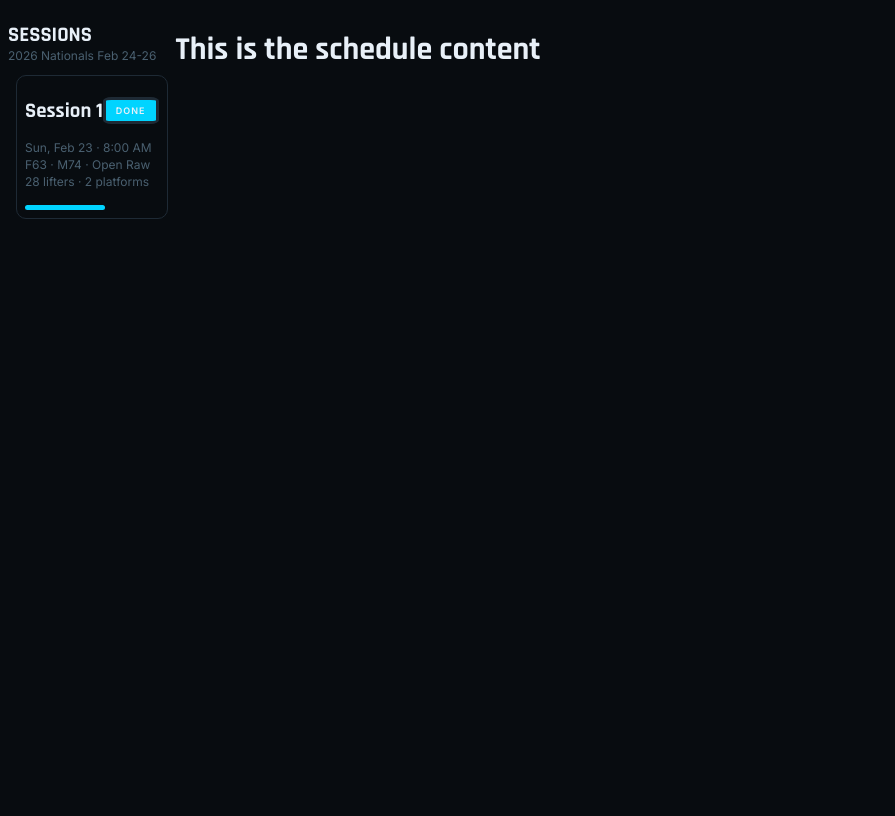
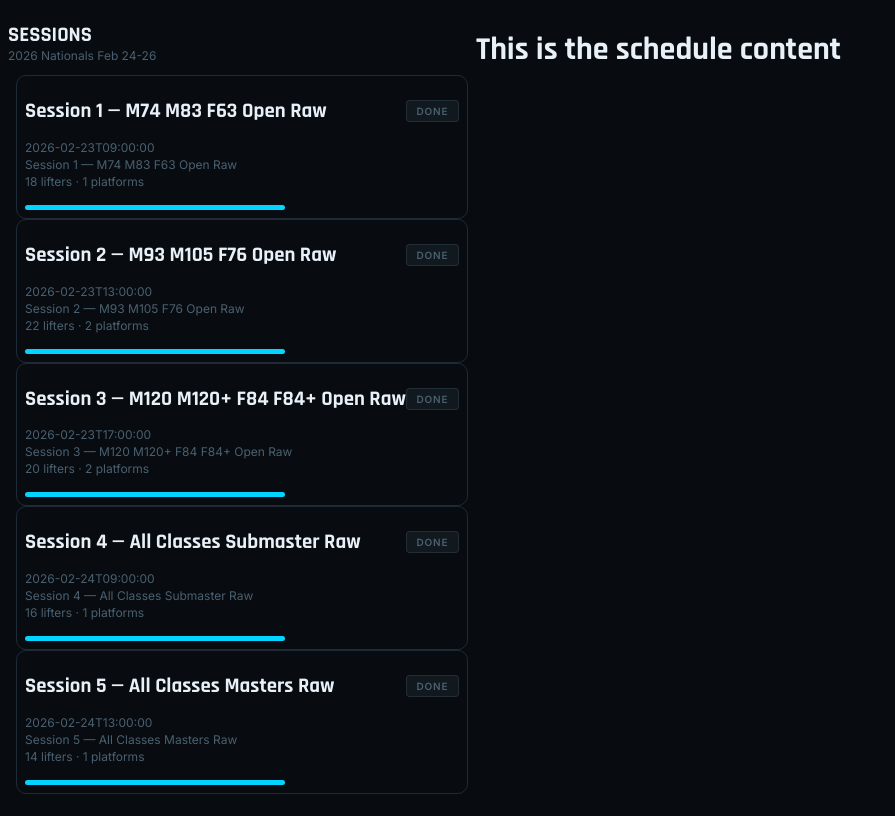
Before and after one commit to kbongco/meet-lifting-track, a Next.js app: page /schedule in a window 1280 px wide. Shown: the whole page, without its empty margins (0-895 px from the left). Built offline with nearby package versions, Linux system fonts and the light colour scheme.

Commit message:
added dynamic rendering for the card

```diff
--- a/Components/component-props.ts
+++ b/Components/component-props.ts
@@ -65,8 +65,8 @@ export interface ScheduleCardProps{
   sessionNumber: string;
   scheduleDate: string;
   weightDivision: string;
-  totalLifters: string;
-  totalPlatforms: string;
+  totalLifters?: string | number;
+  totalPlatforms: string | number;
 }
 
 export type ButtonStyle = "primary" | "secondary" | "good" | "bad" | "danger"
--- a/Components/ui/ScheduleCard/ScheduleCard.tsx
+++ b/Components/ui/ScheduleCard/ScheduleCard.tsx
@@ -1,18 +1,21 @@
+import { ScheduleCardProps } from '@/Components/component-props';
+import Badge from '../Badge/Badge';
 import ScheduleProgress from '../ScheduleProgress/ScheduleProgress';
-import ScheduleStatus from '../ScheduleStatus/ScheduleStatus';
 import './ScheduleCard.scss';
 
-export default function ScheduleCards() {
+export default function ScheduleCards({sessionNumber, scheduleDate, weightDivision, totalLifters, totalPlatforms}:ScheduleCardProps) {
   return (
     <div className='chbi-lifting-schedule-card-container'>
       <div className='chbi-lifting-schedule-header-container'>
-      <h1 className='chbi-lifting-schedule-header '>Session 1</h1>
-        <ScheduleStatus />
+        <h1 className='chbi-lifting-schedule-header '>{sessionNumber}</h1>
+        {/* <ScheduleStatus /> */}
+        <Badge
+        children='done'/>
         </div>
       <div className='chbi-lifting-schedule-info'>
-        <p className='chbi-lifting-info'>Sun, Feb 23 · 8:00 AM</p>
-        <p className='chbi-lifting-info'>F63 · M74 · Open Raw</p>
-        <p className='chbi-lifting-info'>28 lifters · 2 platforms</p>
+        <p className='chbi-lifting-info'>{scheduleDate}</p>
+        <p className='chbi-lifting-info'>{weightDivision}</p>
+        <p className='chbi-lifting-info'>{totalLifters} lifters · {totalPlatforms} platforms</p>
       </div>
       <ScheduleProgress/>
     </div>
--- a/Components/ui/ScheduleStatus/ScheduleStatus.scss
+++ /dev/null
@@ -1,20 +0,0 @@
-@import "../../../app/styles/globals.scss";
-@import "../../../app/styles/variables.scss";
-
-.chbi-lifting-schedule-status {
-  display: flex;
-  align-items: center;
-  border: 3px $color-border solid;
-  border-radius: 15%;
-  height: 70%;
-  padding: 3px;
-  background-color: $color-accent;
-  .chbi-lifting-schedule-text {
-    font-size: 9px;
-    font-weight: $weight-body-semibold; // 600
-    letter-spacing: 1px;
-    padding: 2px 7px;
-    border-radius: 3px;
-    text-transform: uppercase;
-  }
-}
--- a/Components/ui/ScheduleStatus/ScheduleStatus.tsx
+++ /dev/null
@@ -1,9 +0,0 @@
-import './ScheduleStatus.scss';
-
-export default function ScheduleStatus() {
-  return (
-    <div className='chbi-lifting-schedule-status'>
-     <span className='chbi-lifting-schedule-text'>done</span>
-    </div>
-  )
-}
--- a/app/schedule/ScheduleSideBar/ScheduleSideBar.tsx
+++ b/app/schedule/ScheduleSideBar/ScheduleSideBar.tsx
@@ -1,12 +1,23 @@
 import ScheduleCards from '@/Components/ui/ScheduleCard/ScheduleCard';
 import './ScheduleSideBar.scss';
+import { mockSessions } from '@/lib/mockdata';
 
 export default function ScheduleSideBar() {
+  console.log(mockSessions);
   return (
     <div className='chbi-lifting-sidebar'>
       <h1 className='chbi-lifting-sidebar-header'>Sessions</h1>
       <p className='chbi-lifting-sidebar-subtext'>2026 Nationals Feb 24-26</p>
-      <ScheduleCards/>
+      {/* <ScheduleCards/> */}
+      {mockSessions.map((mock) => (
+        <ScheduleCards
+          sessionNumber={mock.name}
+          scheduleDate={mock.startTime}
+          weightDivision={mock.name}
+          totalLifters={mock.lifterCount}
+          totalPlatforms={mock.platformIds.length}
+        />
+      ))}
     </div>
   )
 }
```
